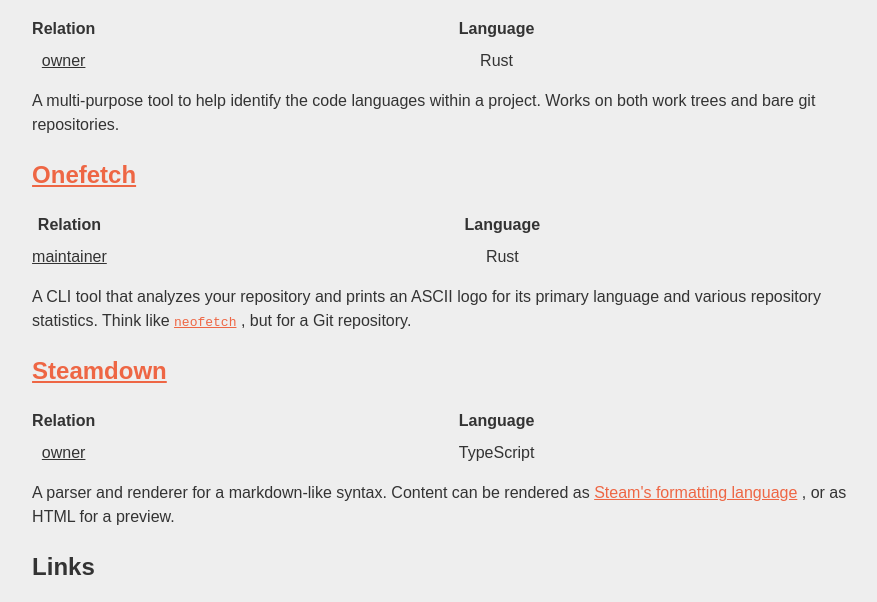
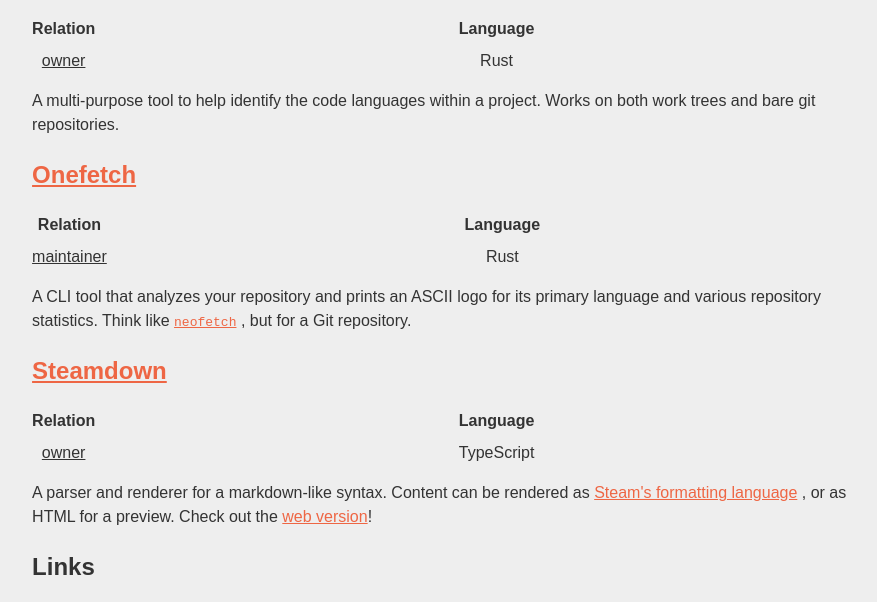
Before and after one commit to spenserblack/spenserblack.github.io, an Astro site: page /projects in a window 1280 px wide. Shown: the part 607-1209 px from the top of the page, without its empty margins (179-1056 px from the left). Built offline with nearby package versions, Linux system fonts and the light colour scheme; Astro itself is replaced by a stand-in of ours.

Commit message:
Add link to `/steamdown` from `/projects`

```diff
--- a/src/pages/projects.astro
+++ b/src/pages/projects.astro
@@ -60,6 +60,8 @@
 		A parser and renderer for a markdown-like syntax. Content can be rendered as <ExternalLink
 			link="https://steamcommunity.com/comment/Recommendation/formattinghelp"
 			>Steam's formatting language</ExternalLink
-		>, or as HTML for a preview.
+		>, or as HTML for a preview. Check out the <a href="/steamdown"
+			>web version</a
+		>!
 	</p>
 </BaseLayout>
```
